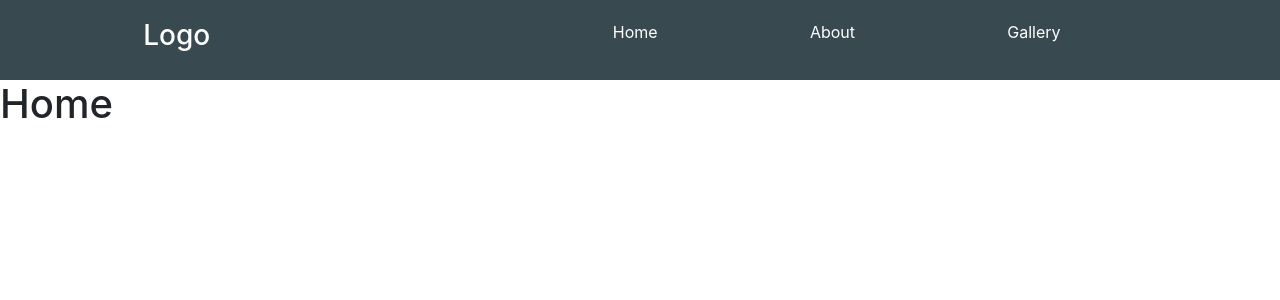
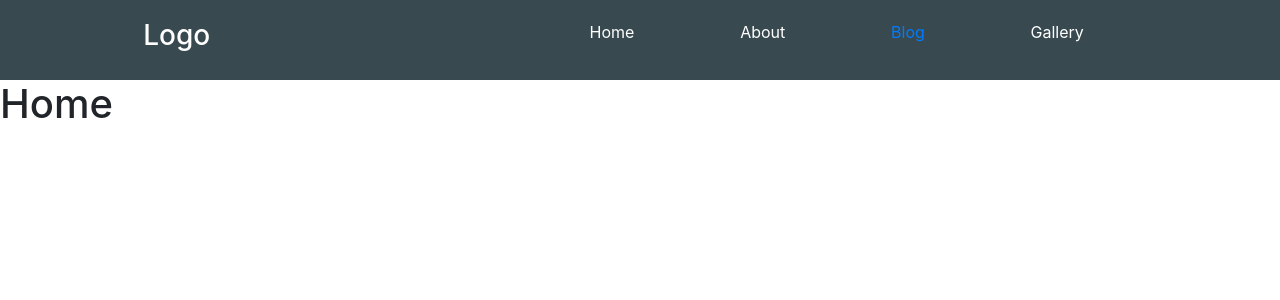
Before and after one commit to PovilasU/webdev-is-fun-app, a React app: page / in a window 1280 px wide. Shown: the top 300 px of the page. Built offline with nearby package versions, Linux system fonts and the light colour scheme.

Commit message:
Added link to blog

```diff
--- a/src/components/Nav.js
+++ b/src/components/Nav.js
@@ -15,6 +15,11 @@ function Nav() {
         <Link style={navStyle} to="/about">
           <li>About</li>
         </Link>
+        <li>
+          <a href="https://webdev-is-fun.blogspot.com/" target="_balnk">
+            Blog
+          </a>
+        </li>
         <Link style={navStyle} to="/gallery">
           <li>Gallery</li>
         </Link>
```
